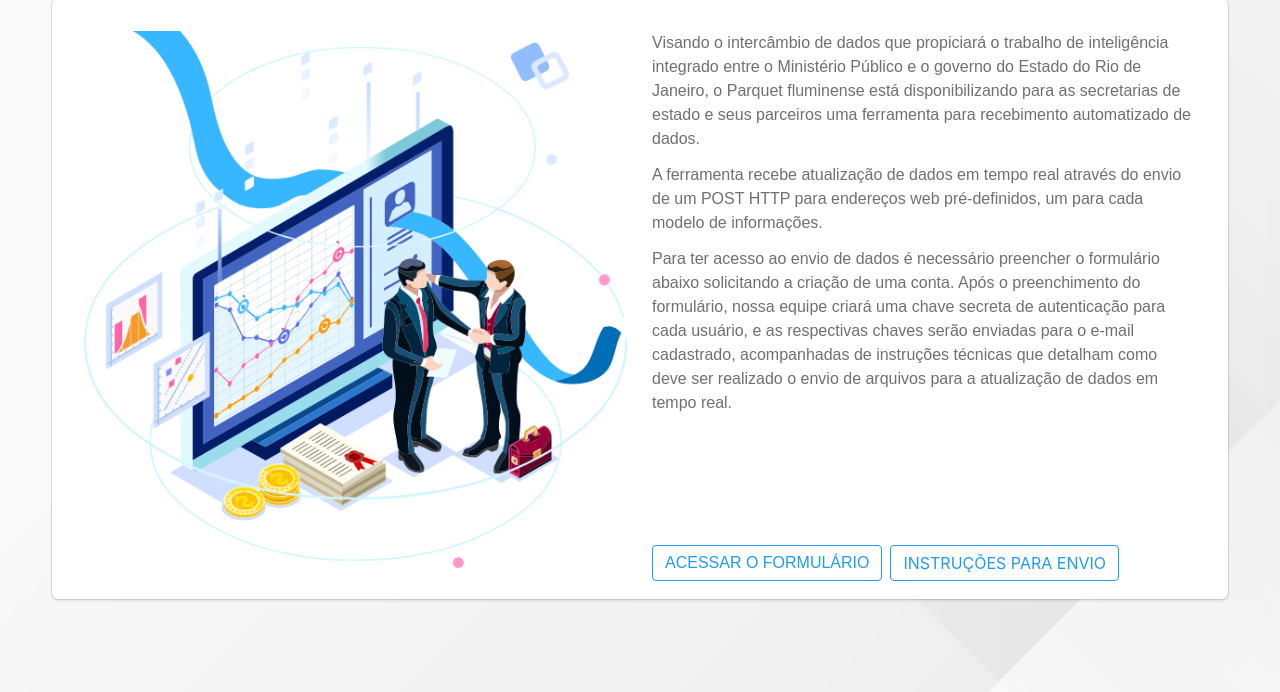
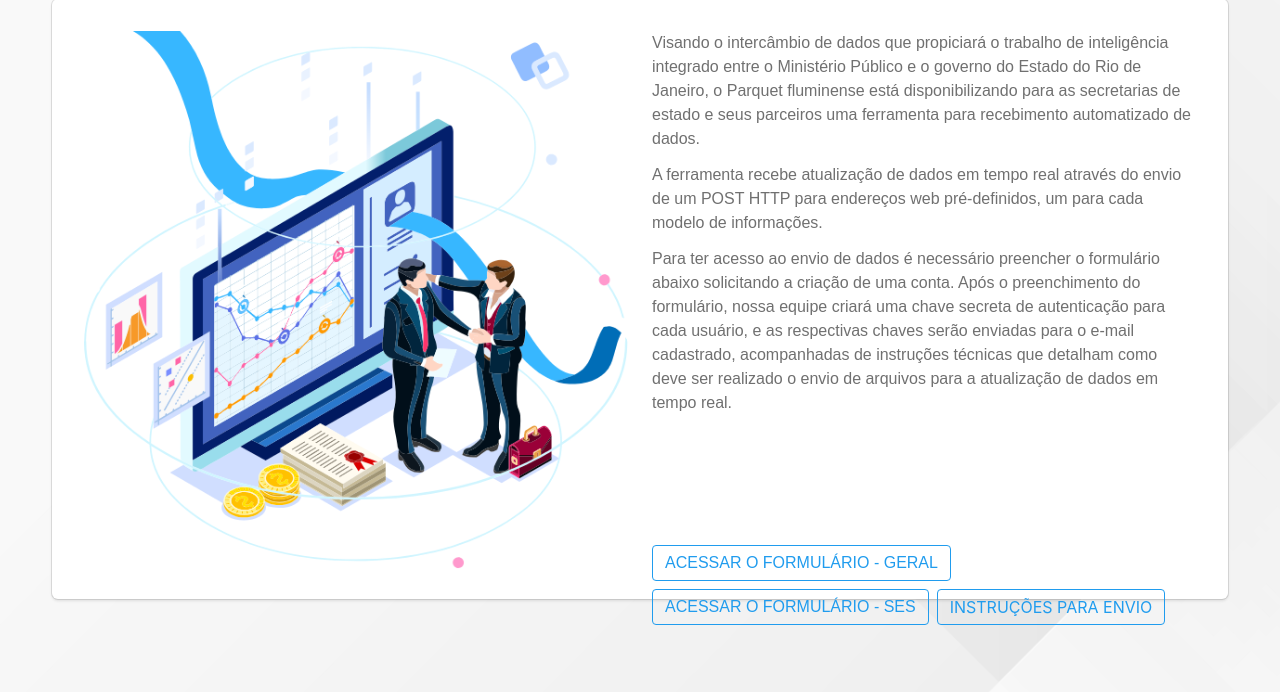
Before and after one commit to MinisterioPublicoRJ/datalakecadg, a Django app: template core/templates/core/home.html in a window 1280 px wide. Shown: the part 108-800 px from the top of the page. Run offline with Django 3.2, Linux system fonts and the light colour scheme; the template is opened without the code that fills it, so the values that code supplies are empty.

Commit message:
Adiciona novo formulário

```diff
--- a/core/templates/core/home.html
+++ b/core/templates/core/home.html
@@ -112,8 +112,11 @@
 					</div>
 				</article>
 				<div class="buttons">
+					<a href="https://forms.office.com/Pages/ResponsePage.aspx?id=lnjkyX_gzkSGzS73hM2h2woTWJ8BlQlLjuwTDVhZQspUMEJGU0U2RkkzR1I2VjJBTzRVTVo1VVYyVi4u" target="_blank" class="button is-info is-outlined is-uppercase">
+						acessar o formulário - Geral
+					</a>
 					<a href="https://forms.office.com/Pages/ResponsePage.aspx?id=lnjkyX_gzkSGzS73hM2h2woTWJ8BlQlLjuwTDVhZQspUM0QyNzYwOU5HOEJZUEVTSE43OE4xTFNLUS4u" target="_blank" class="button is-info is-outlined is-uppercase">
-						acessar o formulário
+						acessar o formulário - SES
 					</a>
 					<button type="button" id="toggleButton" class="button is-info is-outlined is-uppercase">
 						instruções para envio
```
